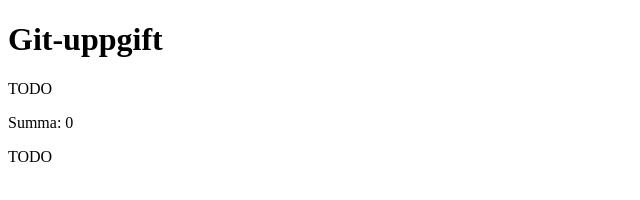
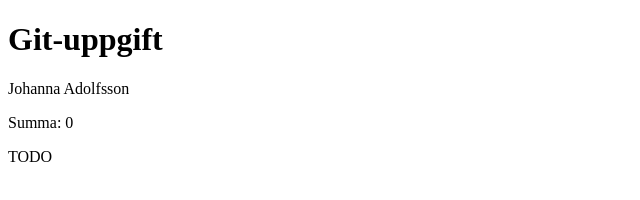
Before and after one commit to johanna-ad/git-uppgift, a plain HTML site: page index.html in a window 1280 px wide. Shown: the full height of the page, 0-640 px from the left. Drawn offline with Linux system fonts and the light colour scheme.

Commit message:
Ändrar hamtaNamn så att funktionen returnerar mitt namn

```diff
--- a/index.html
+++ b/index.html
@@ -10,9 +10,9 @@
   <p id="summa"></p>
   <p id="status"></p>
   <script>
-    // TODO 1: Returnera ditt eget namn (just nu returneras "TODO").
+
     function hamtaNamn() {
-      return "TODO";
+      return "Johanna Adolfsson";
     }
 
     // TODO 2: Returnera summan av a och b (just nu returneras alltid 0).
```
